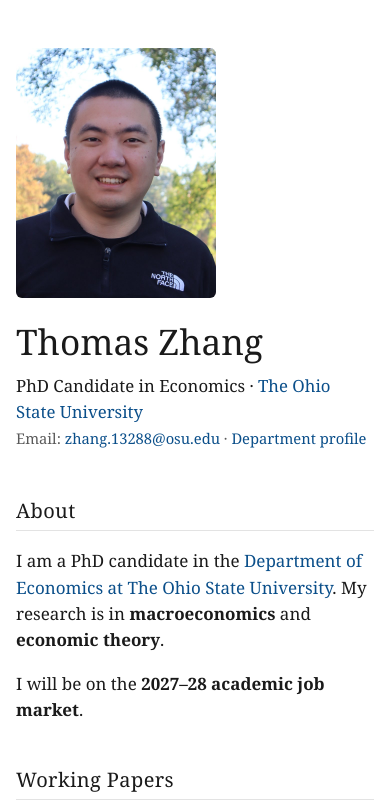
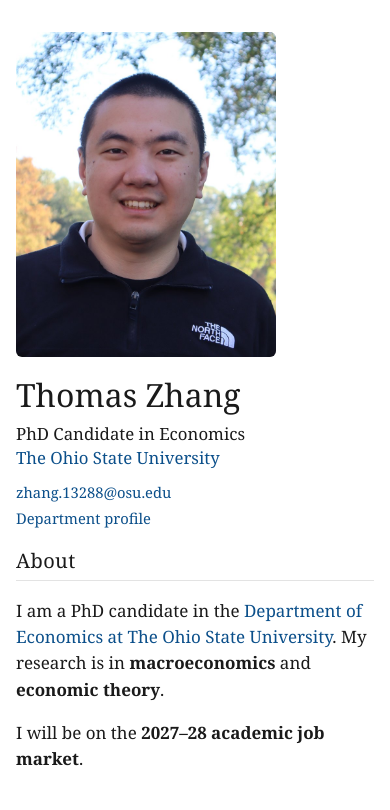
Before and after one commit to thomasqszhang2/thomasqszhang2.github.io, a plain HTML site: page index.html in a window 390 px wide. Shown: the top 810 px of the page. Drawn offline with Linux system fonts and the light colour scheme.

Commit message:
Two-column layout: 300px portrait with name/contact in a left sidebar, papers on the right
Co-Authored-By: Claude Opus 5.5 <noreply@anthropic.com>

```diff
--- a/index.html
+++ b/index.html
@@ -40,17 +40,16 @@
 </head>
 <body>
 <main>
-  <header class="intro">
-    <div>
-      <h1>Thomas Zhang</h1>
-      <p class="tagline">PhD Candidate in Economics · <a href="https://economics.osu.edu/">The Ohio State University</a></p>
-      <p class="contact">
-        Email: <a href="mailto:zhang.13288@osu.edu">zhang.13288@osu.edu</a> ·
-        <a href="https://economics.osu.edu/people/zhang.13288">Department profile</a>
-      </p>
-    </div>
+  <aside class="sidebar">
     <img class="portrait" src="photo.jpg" width="800" height="1000" alt="Thomas Zhang">
-  </header>
+    <h1>Thomas Zhang</h1>
+    <p class="tagline">PhD Candidate in Economics<br><a href="https://economics.osu.edu/">The Ohio State University</a></p>
+    <p class="contact">
+      <a href="mailto:zhang.13288@osu.edu">zhang.13288@osu.edu</a><br>
+      <a href="https://economics.osu.edu/people/zhang.13288">Department profile</a>
+    </p>
+  </aside>
+  <div class="content">
 
   <section id="about">
     <h2>About</h2>
@@ -109,6 +108,7 @@
   <footer>
     <p>Last updated October 2026.</p>
   </footer>
+  </div>
 </main>
 </body>
 </html>
--- a/style.css
+++ b/style.css
@@ -19,9 +19,17 @@ details p { margin: 6px 0; font-size: .97rem; }
 .jel { color: var(--muted); font-size: .88rem; }
 footer { margin-top: 48px; color: var(--muted); font-size: .85rem; }
 ul { padding-left: 1.2em; }
-.intro { display: flex; align-items: center; justify-content: space-between; gap: 28px; }
-.portrait { width: 240px; height: auto; border-radius: 6px; flex: none; }
-@media (max-width: 600px) {
-  .intro { flex-direction: column-reverse; align-items: flex-start; gap: 16px; }
-  .portrait { width: 200px; }
+/* Two columns on wide screens: photo + name on the left, papers on the right (reading width ~720px). */
+main { max-width: 1160px; display: grid; grid-template-columns: 300px minmax(0, 720px);
+  gap: 72px; justify-content: center; align-items: start; padding: 56px 32px 64px; }
+.sidebar { position: sticky; top: 40px; }
+.portrait { width: 100%; height: auto; border-radius: 6px; display: block; margin-bottom: 20px; }
+.sidebar h1 { font-size: 2rem; line-height: 1.15; margin: 0 0 8px; }
+.sidebar .tagline { line-height: 1.45; }
+.sidebar .contact { margin-top: 10px; line-height: 1.7; }
+.content > section:first-child h2 { margin-top: 0; }
+@media (max-width: 900px) {
+  main { grid-template-columns: minmax(0, 1fr); gap: 8px; max-width: 720px; padding: 32px 16px 56px; }
+  .sidebar { position: static; }
+  .portrait { width: 260px; max-width: 100%; }
 }
```
